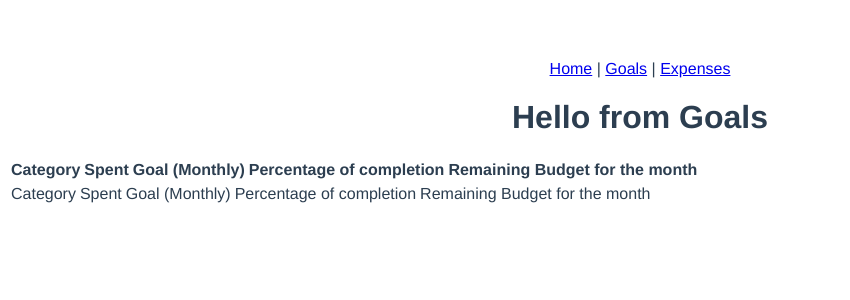
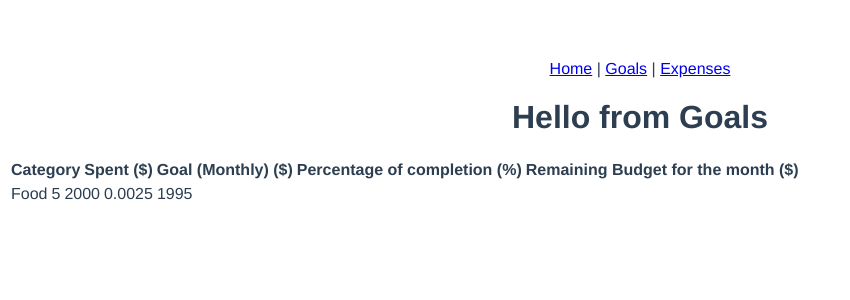
Before and after one commit to AY2122S2-BT3103-L2G19/GroupProject, a Vue app: page /goals in a window 1280 px wide. Shown: the top 300 px of the page, without its empty margins (0-850 px from the left). Built offline with nearby package versions, Linux system fonts and the light colour scheme.

Commit message:
Changes to Goals Table

```diff
--- a/src/components/GoalsTable.vue
+++ b/src/components/GoalsTable.vue
@@ -2,20 +2,20 @@
   <table id="SpendingGoals">
     <tr>
       <th>Category</th>
-      <th>Spent</th>
-      <th>Goal (Monthly)</th>
-      <th>Percentage of completion</th>
-      <th>Remaining Budget for the month</th>
+      <th>Spent ($)</th>
+      <th>Goal (Monthly) ($)</th>
+      <th>Percentage of completion (%)</th>
+      <th>Remaining Budget for the month ($)</th>
     </tr>
   </table>
 
   <table id="SpendingGoalsData">
     <tr>
-      <td>Category</td>
-      <td>Spent</td>
-      <td>Goal (Monthly)</td>
-      <td>Percentage of completion</td>
-      <td>Remaining Budget for the month</td>
+      <td>Food</td>
+      <td>5</td>
+      <td>2000</td>
+      <td>0.0025</td>
+      <td>1995</td>
     </tr>
   </table>
 </template>
```
